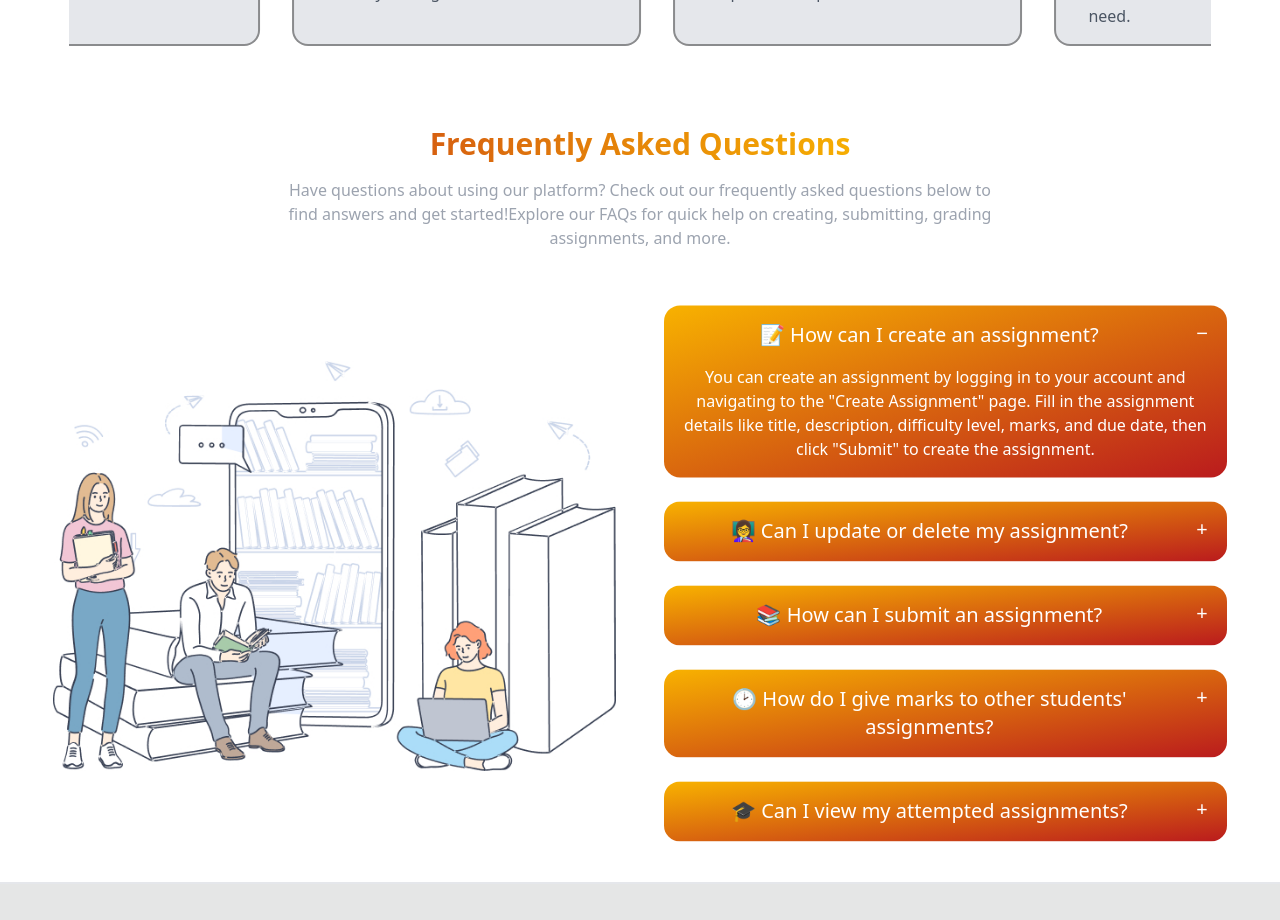
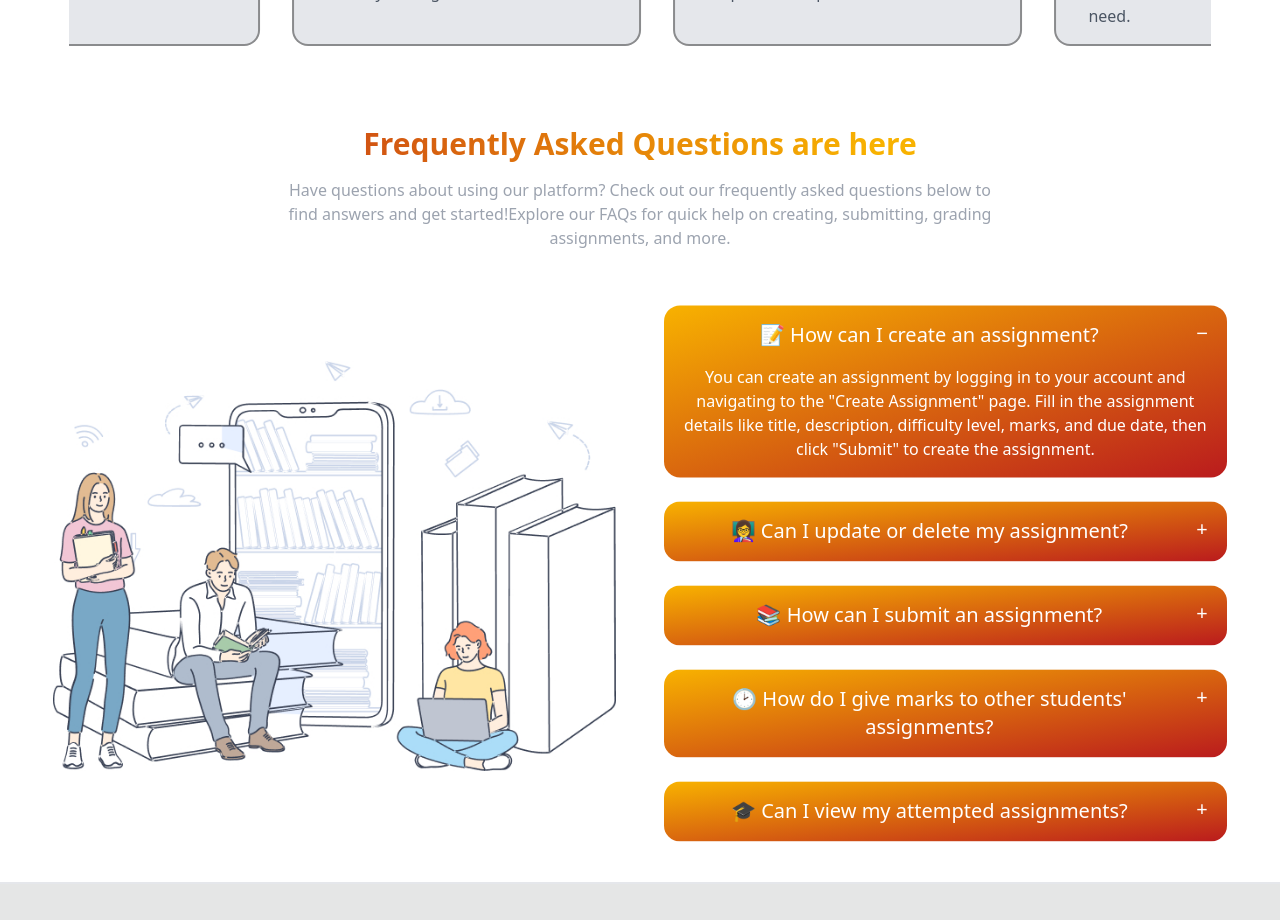
Before and after one commit to Sadia492/study-circle, a React (Vite) app: page / in a window 1280 px wide. Shown: the part 1260-2180 px from the top of the page. Built offline with nearby package versions, Linux system fonts and the light colour scheme; no server answers.

Commit message:
faq section fixed

```diff
--- a/src/components/FAQ.jsx
+++ b/src/components/FAQ.jsx
@@ -6,7 +6,7 @@ export default function FAQ() {
   return (
     <div className="w-11/12 mx-auto text-center mb-12">
       <h2 className="text-3xl font-bold bg-gradient-to-r from-primary from-0 to-70% to-secondary text-transparent bg-clip-text">
-        Frequently Asked Questions
+        Frequently Asked Questions are here
       </h2>
       <p className="text-gray-400 mt-4 lg:w-3/5 mx-auto">
         Have questions about using our platform? Check out our frequently asked
```
